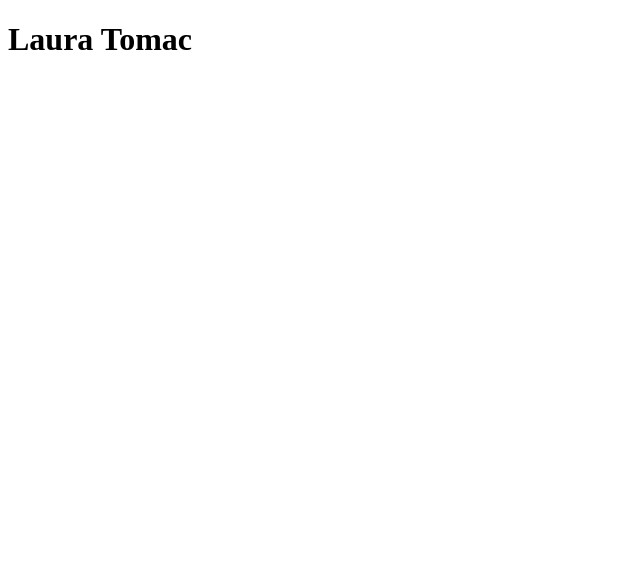
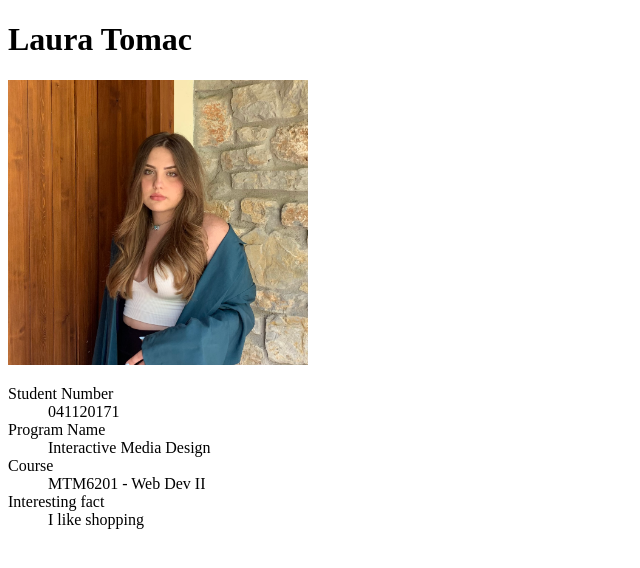
Before and after one commit to toma0090/mtm6201_week1, a plain HTML site: page index.html in a window 1280 px wide. Shown: the whole page, without its empty margins (0-640 px from the left). Drawn offline with Linux system fonts and the light colour scheme.

Commit message:
add information

```diff
--- a/index.html
+++ b/index.html
@@ -10,7 +10,22 @@
 
 <body>
     <h1>Laura Tomac</h1>
+    <img src="images/laura.jpeg" alt="my image" width="300px">
+ <dl>
+        <dt>Student Number</dt>
+        <dd>041120171</dd>
+        <dt>Program Name</dt>
+        <dd> Interactive Media Design</dd> <dt>Course</dt>
+        <dd>MTM6201 - Web Dev II</dd> <at>Interesting fact</dts>
+        <dd>I like shopping</dd>
+
+</dl>
+
+
+
+
 </body>
 
 
+
 </html>
```
Also changed, not shown: images/laura.jpeg (added), 2 other files.
